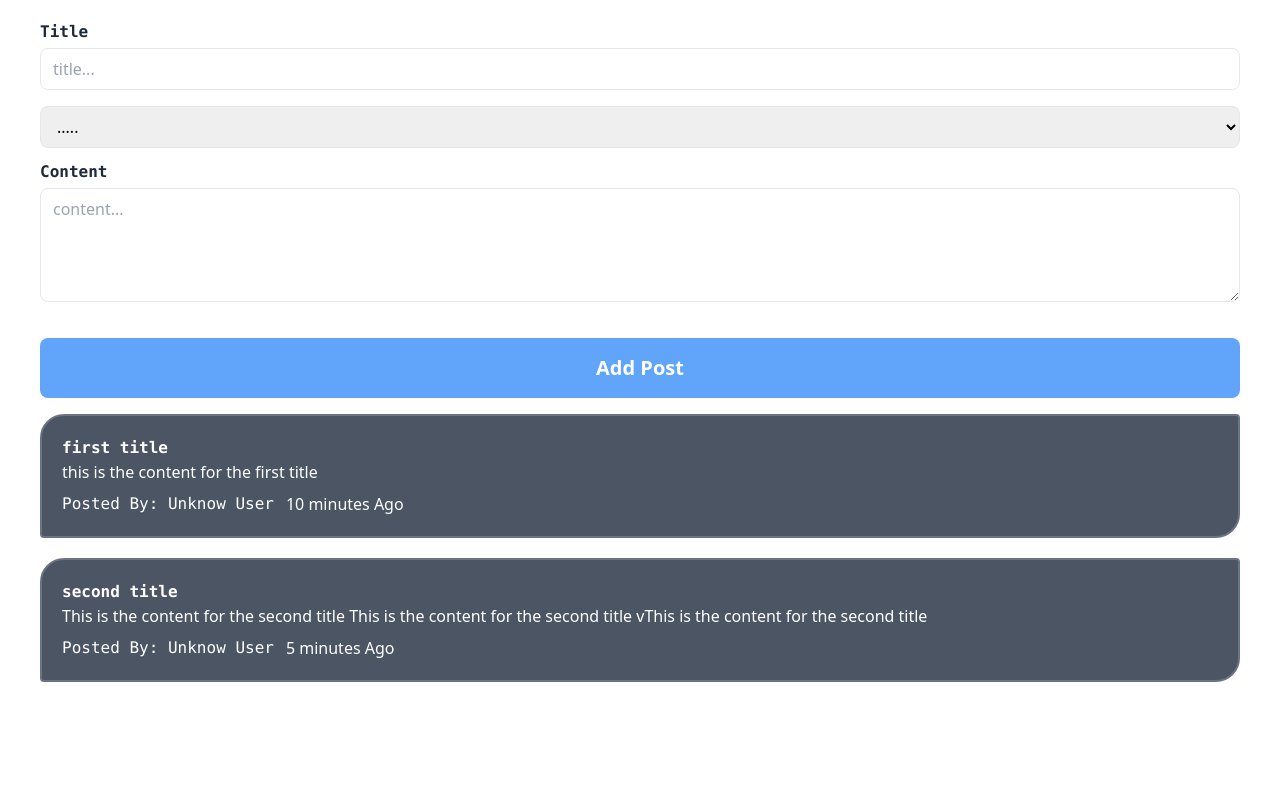
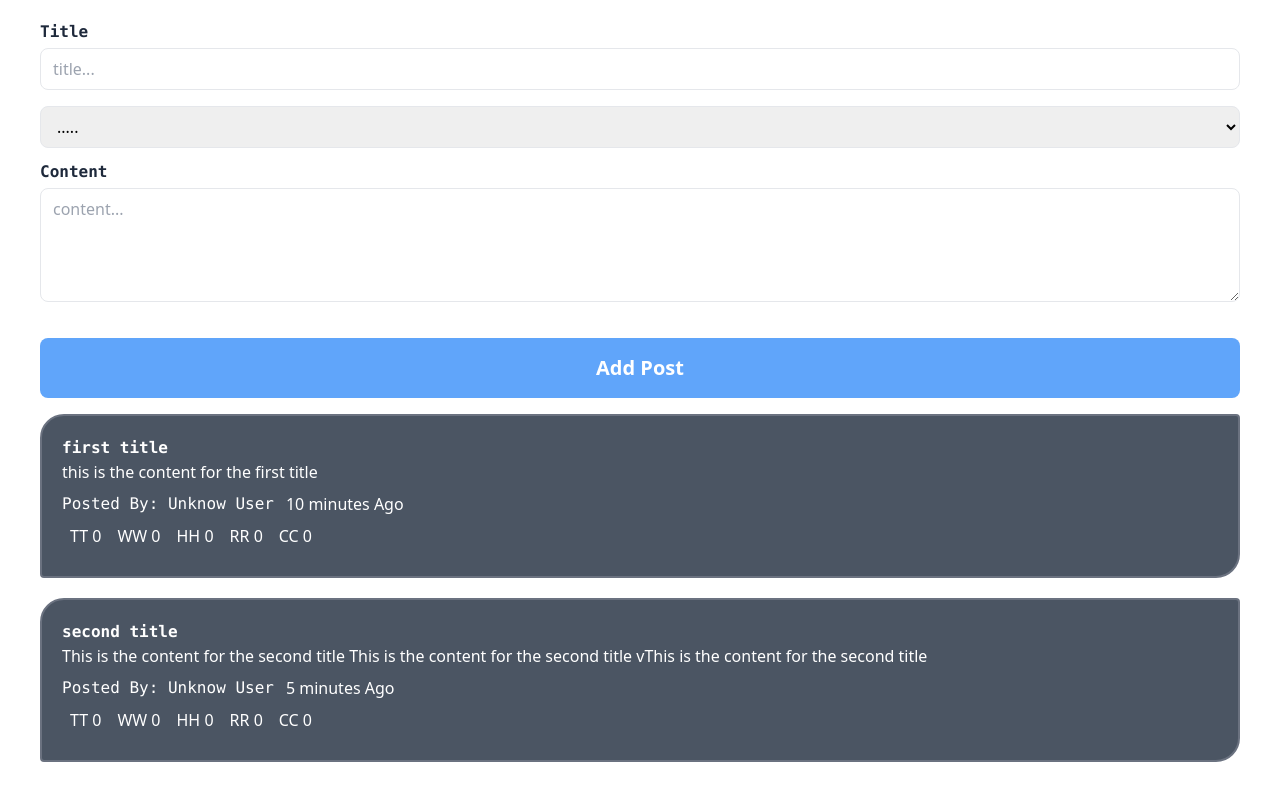
Before and after one commit to gechderib/manufacturing-react-app-, a React (Create React App) app: page / in a window 1280 px wide. Built offline with nearby package versions, Linux system fonts and the light colour scheme.

Commit message:
reaction buttons and functionality

```diff
--- a/src/features/posts/PostList.js
+++ b/src/features/posts/PostList.js
@@ -1,6 +1,7 @@
 import React from "react";
 import { useSelector, useDispatch } from "react-redux";
 import PostAuthor from "./PostAuthor";
+import PostReaction from "./PostReaction";
 import TimeAgo from "./TimeAgo";
 
 const PostList = () => {
@@ -16,6 +17,7 @@ const PostList = () => {
         <PostAuthor userId={post.userId} />
         <TimeAgo timeStamps={post.date} />
       </div>
+      <PostReaction post={post}/>
     </div>
   ));
   return <div>{renderPost}</div>;
--- a/src/features/posts/PostReaction.js
+++ b/src/features/posts/PostReaction.js
@@ -1,18 +1,23 @@
-import React from 'react'
-import { useDispatch } from 'react-redux'
-import { reactionAdded } from './postsSlice'
+import React from "react";
+import { useDispatch } from "react-redux";
+import { reactionAdded } from "./postsSlice";
 
 const PostReaction = ({post}) => {
-    const dispatch = useDispatch()
-  return (
-    <div>
-        <span onClick={()=>dispatch(reactionAdded())}>T</span>
-        <span>W</span>
-        <span>H</span>
-        <span>R</span>
-        <span>C</span>
-    </div>
-  )
-}
+  const dispatch = useDispatch();
+  const reactions = {
+    thumbsup:"TT",
+    wow: "ww",
+    heart: "HH",
+    rocket: "RR",
+    coffee: "CC",
+  };
+  return <div>
+    <button className="m-2" onClick={()=>dispatch(reactionAdded({postId:post.id,reaction:"thumbsup"}))}>TT {post.reactions.thumbsup}</button>
+    <button className="m-2" onClick={()=>dispatch(reactionAdded({postId:post.id,reaction:"wow"}))}>WW {post.reactions.wow}</button>
+    <button className="m-2" onClick={()=>dispatch(reactionAdded({postId:post.id, reaction:"heart"}))}>HH {post.reactions.heart}</button>
+    <button className="m-2" onClick={()=>dispatch(reactionAdded({postId:post.id, reaction:"rocket"}))}>RR {post.reactions.rocket}</button>
+    <button className="m-2" onClick={()=>dispatch(reactionAdded({postId:post.id, reaction:"coffee"}))}>CC {post.reactions.coffee}</button>
+  </div>;
+};
 
-export default PostReaction
+export default PostReaction;
--- a/src/features/posts/postsSlice.js
+++ b/src/features/posts/postsSlice.js
@@ -57,9 +57,12 @@ const postsSlice = createSlice({
         };
       },
     },
-    reactionAdded(state,action){
-        const {post, reaction} = action.payload
-    }
+    reactionAdded(state, action) {
+      console.log(action.payload);
+      const { postId, reaction } = action.payload;
+      const post = state.find((post) => postId === post.id);
+      post.reactions[reaction]++;
+    },
   },
 });
 
```
